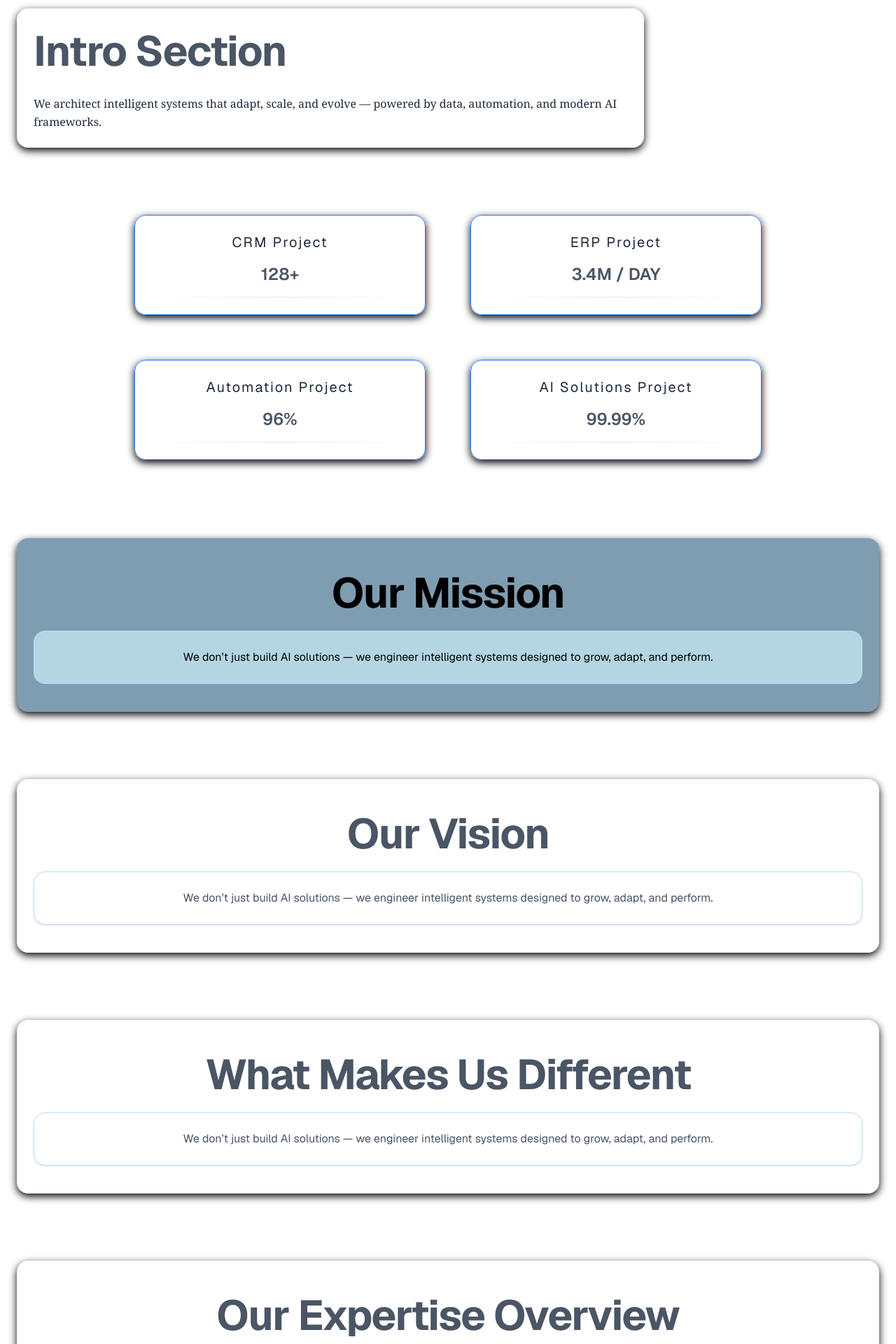
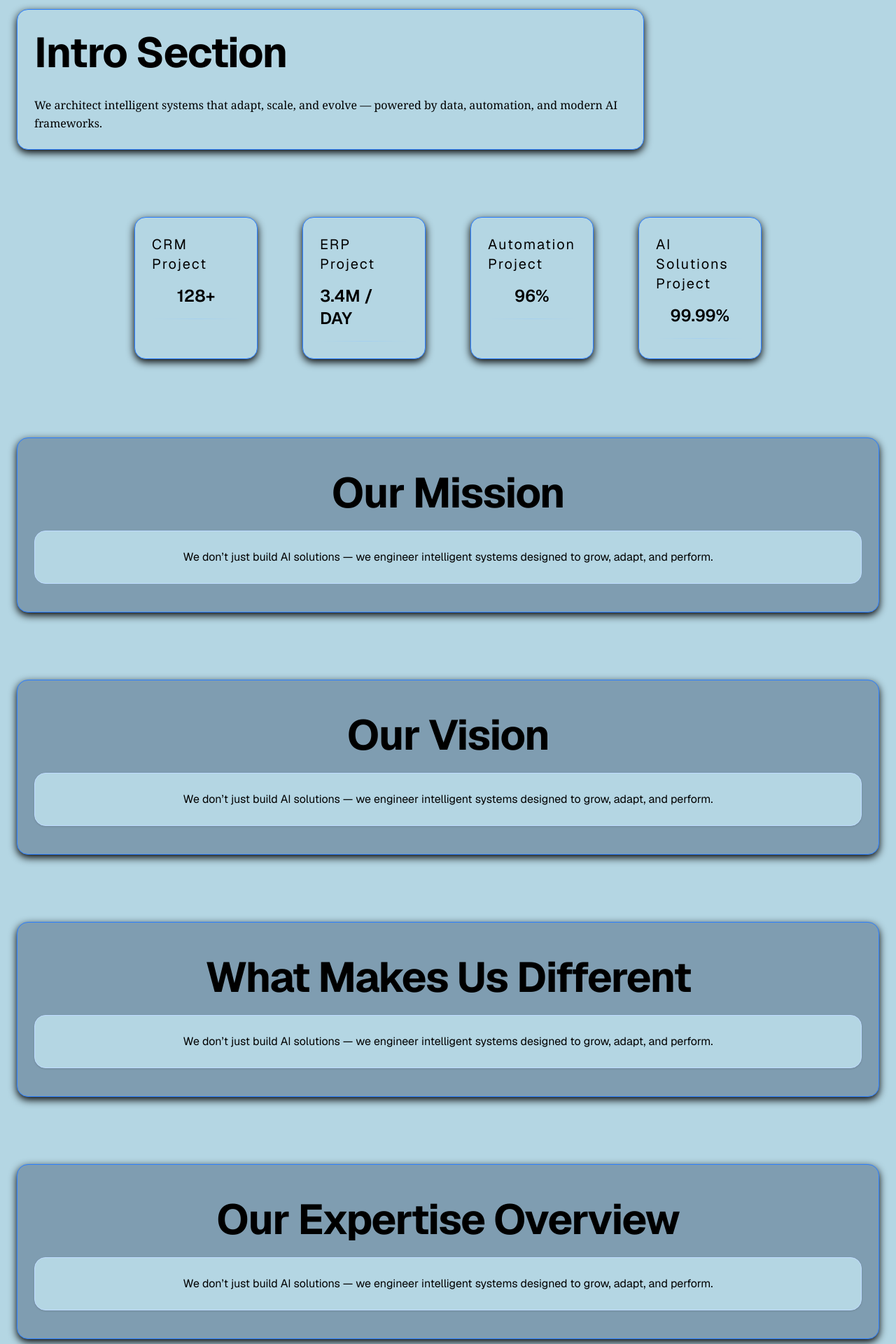
Before and after one commit to rizwan059/intership_project, a Next.js app in the folder hs_inter_t2/frontend/: page /about in a window 1280 px wide. Shown: the part 140-2060 px from the top of the page at 70% size. Built offline with nearby package versions, Linux system fonts and the light colour scheme.

Commit message:
further color combination work on abous us page

```diff
--- a/hs_inter_t2/frontend/app/about/page.tsx
+++ b/hs_inter_t2/frontend/app/about/page.tsx
@@ -2,7 +2,8 @@
 
 export default function AboutPage() {
   return (
-    <main className="relative min-h-screen overflow-hidden bg-white font-sans">
+    // <main className="relative min-h-screen overflow-hidden bg-white/90 font-sans">
+    <main className="relative min-h-screen overflow-hidden bg-[#B4D6E3] font-sans">
 
       {/* Soft Light Fields */}
       {/* <div className="absolute -top-40 left-1/3 h-[520px] w-[520px] rounded-full bg-blue-300/20 blur-3xl" />
@@ -11,18 +12,18 @@ export default function AboutPage() {
       <section className="relative z-10 max-w-7xl mx-auto px-6 py-24">
 
         {/* HERO */}
-        <header className="max-w-4xl mb-24 py-6 px-6 shadow-[0_4px_12px_rgba(0,0,0,1)] rounded-2xl">
-          <h1 className="text-4xl md:text-6xl font-bold tracking-tight text-gray-600 leading-tight">
+        <header className="max-w-4xl mb-24 py-6 px-6 shadow-[0_4px_12px_rgba(0,0,0,1)]  bg-[#B4D6E3] border border-blue-500 rounded-2xl">
+          <h1 className="text-4xl md:text-6xl font-bold tracking-tight text-black leading-tight">
             Intro Section
           </h1>
-          <p className="mt-6 text-gray-800 leading-relaxed font-serif">
+          <p className="mt-6 text-black leading-relaxed font-serif">
             We architect intelligent systems that adapt, scale, and evolve —
             powered by data, automation, and modern AI frameworks.
           </p>
         </header>
 
         {/* METRICS */}
-        <section className="grid gap-16 sm:grid-cols-2 lg:grid-cols-2 mb-28 max-w-4xl justify-center mx-auto">
+        <section className="grid gap-16 sm:grid-cols-2 lg:grid-cols-4 mb-28 max-w-4xl justify-center mx-auto">
           {[
             { label: "CRM Project", value: "128+" },
             { label: "ERP Project", value: "3.4M / DAY" },
@@ -31,12 +32,12 @@ export default function AboutPage() {
           ].map((metric, index) => (
             <div
               key={index}
-              className="rounded-2xl border border-blue-500 bg-white/90 p-6 shadow-[0_4px_12px_rgba(0,0,0,1)] hover:shadow-md transition"
+              className="rounded-2xl border border-blue-500 bg-[#B4D6E3] p-6 shadow-[0_4px_12px_rgba(0,0,0,1)] hover:shadow-md transition"
             >
-              <div className="text-xl tracking-widest text-gray-800 mb-4 justify-center flex">
+              <div className="text-xl tracking-widest text-black mb-4 justify-center flex">
                 {metric.label}
               </div>
-              <div className="text-2xl font-semibold text-gray-600 justify-center flex">
+              <div className="text-2xl font-semibold text-black justify-center flex">
                 {metric.value}
               </div>
               <div className="mt-4 h-px bg-gradient-to-r from-transparent via-blue-300/40 to-transparent " />
@@ -47,7 +48,7 @@ export default function AboutPage() {
 
 
         {/* Mission */}
-        <div className="mb-24 py-6 shadow-[0_4px_12px_rgba(0,0,0,1)] rounded-2xl bg-[#7F9DB1]">
+        <div className="mb-24 py-6 shadow-[0_4px_12px_rgba(0,0,0,1)] rounded-2xl bg-[#7F9DB1] border border-blue-500">
           <h1 className="text-4xl md:text-6xl my-6 text-center font-bold tracking-tight text-black">
             Our Mission
           </h1>
@@ -62,13 +63,13 @@ export default function AboutPage() {
         </div>
 
         {/* Vision */}
-        <div className="mb-24 py-6 shadow-[0_4px_12px_rgba(0,0,0,1)] rounded-2xl">
-          <h1 className="text-4xl md:text-6xl my-6 text-center font-bold tracking-tight text-gray-600 ">
+        <div className="mb-24 py-6 shadow-[0_4px_12px_rgba(0,0,0,1)] bg-[#7F9DB1] rounded-2xl border border-blue-500">
+          <h1 className="text-4xl md:text-6xl my-6 text-center font-bold tracking-tight text-black ">
             Our Vision
           </h1>
-          <section className="rounded-2xl border mx-6 mb-4 border-blue-200 bg-white p-6 text-center shadow-sm">
+          <section className="rounded-2xl border mx-6 mb-4 border-blue-200 bg-[#B4D6E3] p-6 text-center shadow-sm">
 
-            <p className="text-gray-600 max-w-3xl mx-auto leading-relaxed">
+            <p className="text-black max-w-3xl mx-auto leading-relaxed">
               We don’t just build AI solutions — we engineer intelligent systems
               designed to grow, adapt, and perform.
             </p>
@@ -78,13 +79,13 @@ export default function AboutPage() {
 
 
         {/* What Makes You Different */}
-       <div className="mb-24 py-6 shadow-[0_4px_12px_rgba(0,0,0,1)] rounded-2xl">
-          <h1 className="text-4xl md:text-6xl my-6 text-center font-bold tracking-tight text-gray-600 ">
+       <div className="mb-24 py-6 shadow-[0_4px_12px_rgba(0,0,0,1)] bg-[#7F9DB1] rounded-2xl border border-blue-500">
+          <h1 className="text-4xl md:text-6xl my-6 text-center font-bold tracking-tight text-black">
             What Makes Us Different
           </h1>
-          <section className="rounded-2xl border mx-6 mb-4 border-blue-200 bg-white p-6 text-center shadow-sm">
+          <section className="rounded-2xl border mx-6 mb-4 border-blue-200 bg-[#B4D6E3] p-6 text-center shadow-sm">
 
-            <p className="text-gray-600 max-w-3xl mx-auto leading-relaxed">
+            <p className="text-black max-w-3xl mx-auto leading-relaxed">
               We don’t just build AI solutions — we engineer intelligent systems
               designed to grow, adapt, and perform.
             </p>
@@ -93,13 +94,13 @@ export default function AboutPage() {
         </div>
 
         {/* Expertise Overview */}
-        <div className="my-8 py-6 shadow-[0_4px_12px_rgba(0,0,0,1)] rounded-2xl">
-          <h1 className="text-4xl md:text-6xl my-6 text-center font-bold tracking-tight text-gray-600 ">
+        <div className="my-8 py-6 shadow-[0_4px_12px_rgba(0,0,0,1)] bg-[#7F9DB1] rounded-2xl border border-blue-500">
+          <h1 className="text-4xl md:text-6xl my-6 text-center font-bold tracking-tight text-black ">
             Our Expertise Overview
           </h1>
-          <section className="rounded-2xl border mx-6 mb-4 border-blue-200 bg-white p-6 text-center shadow-sm">
+          <section className="rounded-2xl border mx-6 mb-4 border-blue-200 bg-[#B4D6E3] p-6 text-center shadow-sm">
 
-            <p className="text-gray-600 max-w-3xl mx-auto leading-relaxed">
+            <p className="text-black max-w-3xl mx-auto leading-relaxed">
               We don’t just build AI solutions — we engineer intelligent systems
               designed to grow, adapt, and perform.
             </p>
--- a/hs_inter_t2/frontend/app/layout.tsx
+++ b/hs_inter_t2/frontend/app/layout.tsx
@@ -4,7 +4,7 @@ import "./globals.css";
 import Link from 'next/link'
 import Image from "next/image";
 import Footer from "@/components/Footer";
-import Navbar from "@/components/Navbar";
+import Navbar from "@/components/Navbar3";
 
 
 
--- /dev/null
+++ b/hs_inter_t2/frontend/components/Navbar1.tsx
@@ -0,0 +1,24 @@
+"use client";
+
+import Link from "next/link";
+import { usePathname } from "next/navigation";
+import Logo from "@/components/Logo";
+import ScrollNvbr from "@/components/ScrollNvbr";
+import Navbar4 from "@/components/Navbar4";
+import Navbar3 from "@/components/Navbar3";
+import Navbar2 from "@/components/Navbar2";
+
+
+
+export default function Navbar() {
+  const pathname = usePathname();
+
+  return (
+    // <Navbar4 />
+    <Navbar3 />
+    // <Navbar2 />
+
+
+
+  );
+}
--- /dev/null
+++ b/hs_inter_t2/frontend/components/Navbar2.tsx
@@ -0,0 +1,20 @@
+"use client";
+
+import Link from "next/link";
+import { usePathname } from "next/navigation";
+import Logo from "@/components/Logo";
+import ScrollNvbr from "@/components/ScrollNvbr";
+import Navbar1 from "@/components/Navbar1";
+
+
+
+export default function Navbar() {
+  const pathname = usePathname();
+
+  return (
+    <Navbar1 />
+
+
+
+  );
+}
--- a/hs_inter_t2/frontend/components/Navbar.tsx
+++ b/hs_inter_t2/frontend/components/Navbar3.tsx
@@ -18,7 +18,10 @@ export default function Navbar() {
   const pathname = usePathname();
 
   return (
-    <nav className="sticky top-0 z-50 w-full bg-linear-to-br from-black via-black to-black text-white">
+
+      <nav className="sticky top-0 z-50 w-full  bg-white/10 backdrop-blur-md border-b border-white/20  text-white">
+
+
       <div className="mx-auto flex max-w-8xl items-center justify-around px-6 py-2">
 
         {/* Logo */}
@@ -60,5 +63,8 @@ export default function Navbar() {
       <ScrollNvbr />
 
     </nav>
+
+
+
   );
 }
--- /dev/null
+++ b/hs_inter_t2/frontend/components/Navbar4.tsx
@@ -0,0 +1,69 @@
+"use client";
+
+import Link from "next/link";
+import { usePathname } from "next/navigation";
+import Logo from "@/components/Logo";
+import ScrollNvbr from "@/components/ScrollNvbr";
+
+const navLinks = [
+  { name: "Home", href: "/" },
+  { name: "About Us", href: "/about" },
+  { name: "Services", href: "/services" },
+  { name: "Testimonials", href: "/testimonials" },
+  { name: "Collaborators / Partners", href: "/partner" },
+  { name: "Contact Us", href: "/contact" },
+];
+
+export default function Navbar() {
+  const pathname = usePathname();
+
+  return (
+
+      <nav className="sticky top-0 z-50 w-full  bg-black/30  backdrop-blur-lg border-b border-white/10  text-white">
+
+      <div className="mx-auto flex max-w-8xl items-center justify-around px-6 py-2">
+
+        {/* Logo */}
+        <div className="flex items-center gap-2">
+          <Link href="/">
+            <Logo />
+          </Link>
+        </div>
+
+        {/* Navigation Links */}
+        <div className="hidden md:flex items-center font-sans gap-10">
+          {navLinks.map((link) => {
+            const isActive = pathname === link.href;
+            return (
+              <Link
+                key={link.name}
+                href={link.href}
+                className={`relative text-sm font-medium transition
+                  ${isActive
+                    ? "text-cyan-200"
+                    : "text-white hover:text-cyan-200"
+                  }`}
+              >
+                {link.name}
+
+                {/* Active / Hover Indicator */}
+                <span
+                  className={`absolute -bottom-1 left-0 h-0.5 w-0 bg-linear-to-r from-white to-white transition-all duration-300
+                    ${isActive ? "w-full" : "group-hover:w-full"}`}
+                />
+              </Link>
+            );
+          })}
+        </div>
+      </div>
+
+
+
+      <ScrollNvbr />
+
+    </nav>
+
+
+
+  );
+}
```
